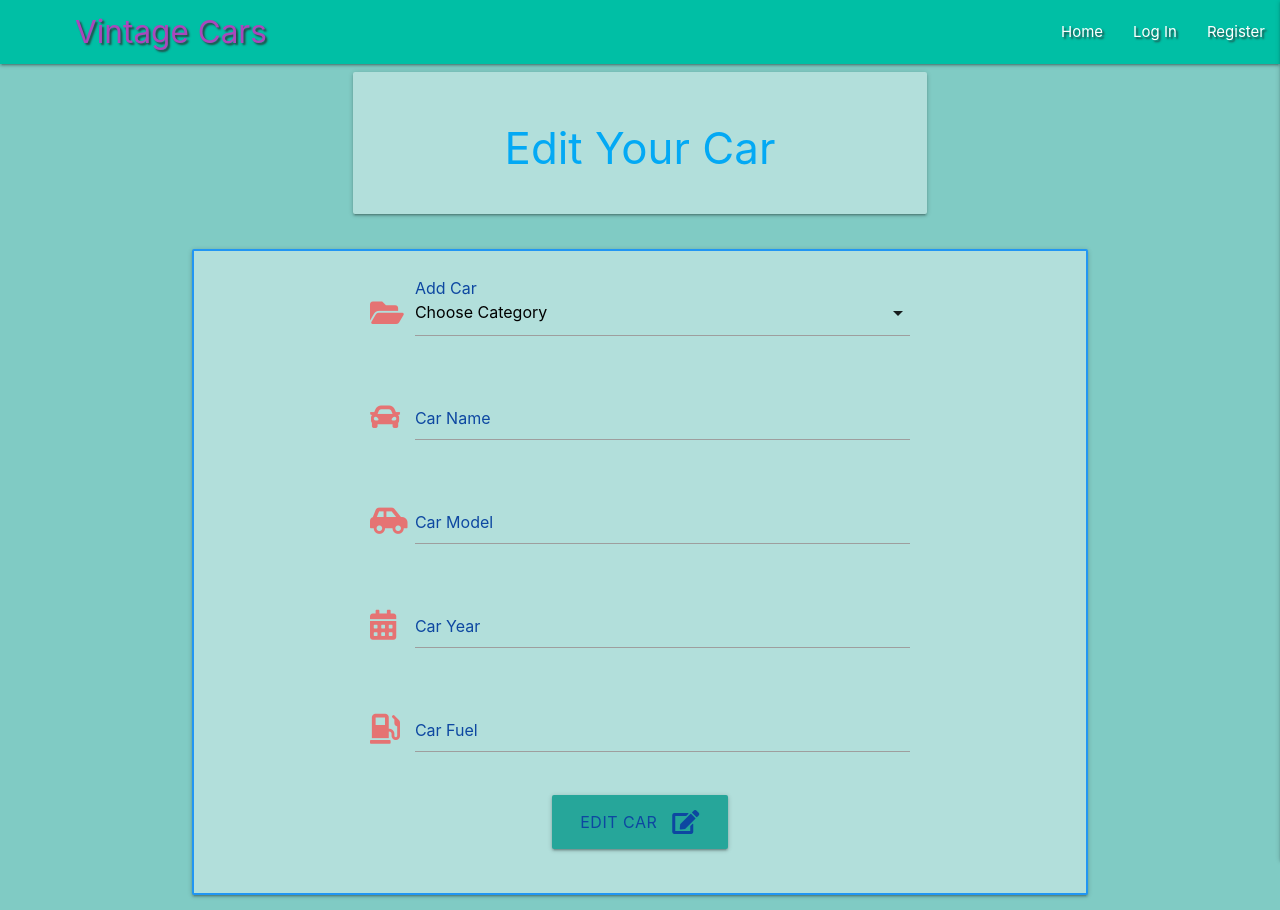
After one commit to Maras00/MS3, a Flask app: template templates/edit_car.html in a window 1280 px wide. The commit adds this page. Run offline with Flask 2, Linux system fonts and the light colour scheme; the template is opened without the code that fills it, so the values that code supplies are empty; some libraries are stand-ins or nearby versions.

Commit message:
Added Edit and Delete button to cars.html

```diff
--- a/app.py
+++ b/app.py
@@ -117,6 +117,32 @@ def add_car():
     return render_template("add_car.html", username=username, categories=categories)
 
 
+@app.route("/edit_car/<car_id>", methods=["GET", "POST"])
+def edit_car(car_id):
+    if request.method == "POST":
+        submit = {
+            "category_name": request.form.get("category_name"),
+            "car_name": request.form.get("car_name").capitalize(),
+            "car_model": request.form.get("car_model").capitalize(),
+            "car_year": request.form.get("car_year"),
+            "car_fuel": request.form.get("car_fuel").capitalize(),
+            "created_by": session["user"].capitalize()
+        }
+        mongo.db.cars.update({"_id": ObjectId(car_id)}, submit)
+        flash("Task Successfully Updated")
+
+    car = mongo.db.cars.find_one({"_id": ObjectId(car_id)})
+    categories = mongo.db.categories.find().sort("category_name", 1)
+    return render_template("edit_car.html", car=car, categories=categories)
+
+
+@app.route("/delete_car/<car_id>")
+def delete_car(car_id):
+    mongo.db.cars.remove({"_id": ObjectId(car_id)})
+    flash("Car Successfully Deleted")
+    return redirect(url_for("get_cars"))
+
+
 if __name__ == "__main__":
     app.run(host=os.environ.get("IP"),
             port=int(os.environ.get("PORT")),
--- a/static/css/style.css
+++ b/static/css/style.css
@@ -14,3 +14,7 @@ body {
 .text-shadow {
     text-shadow: 2px 2px 2px rgba(40, 47, 49, 0.8);
 }
+
+.btn-small {
+    margin: 5px;
+}
--- /dev/null
+++ b/templates/edit_car.html
@@ -0,0 +1,75 @@
+{% extends "base.html" %}
+{% block content %}
+
+    <div class="row">
+        <div class="col s12 m8 offset-m2">
+            <div class="card-panel teal lighten-4">
+                <h3 class="center-align light-blue-text text-darken 4">
+                    {{ username | capitalize }} Edit Your Car
+                </h3>
+            </div>
+        </div>
+    </div>
+
+    <div class="row card-panel teal lighten-4" style="border: 2px solid #2196f3">
+        <form class="col s12 m8 offset-m2" method="POST" action="{{ url_for('edit_car', car_id=car._id) }}">
+            <div class="row">
+                <div class="input-field col s12">
+                    <i class="fas fa-folder-open red-text text-lighten-2 prefix"></i>
+                    <select id="category_name" name="category_name" class="validate" required>
+                        <option value="" disabled selected>Choose Category</option>
+                        {% for category in categories %}
+                        <option value="{{ category.category_name }}">{{ category.category_name | capitalize }}</option>
+                        {% endfor %}
+                    </select>
+                    <label class="blue-text text-darken-4" style="font-size: 16px"
+                        for="category_name">Add Car</label>
+                </div>
+            </div>
+            <div class="row">
+                <div class="input-field col s12">
+                    <i class="fas fa-car red-text text-lighten-2 prefix"></i>
+                    <input id="car_name" name="car_name" minlength="3" maxlength="50"
+                        type="text" class="validate" required>
+                    <label class="blue-text text-darken-4" style="font-size: 16px"
+                        for="car_name">Car Name</label>
+                </div>
+            </div>
+            <div class="row">
+                <div class="input-field col s12">
+                    <i class="fas fa-car-side red-text text-lighten-2 prefix"></i>
+                    <input id="car_model" name="car_model" minlength="3" maxlength="50"
+                        type="text" class="validate" required>
+                    <label class="blue-text text-darken-4" style="font-size: 16px"
+                        for="car_model">Car Model</label>
+                </div>
+            </div>
+            <div class="row">
+                <div class="input-field col s12">
+                    <i class="fas fa-calendar-alt red-text text-lighten-2 prefix"></i>
+                    <input id="car_year" name="car_year" minlength="4" maxlength="4"
+                        type="text" class="validate" required>
+                    <label class="blue-text text-darken-4" style="font-size: 16px"
+                        for="car_year">Car Year</label>
+                </div>
+            </div>
+            <div class="row">
+                <div class="input-field col s12">
+                    <i class="fas fa-gas-pump red-text text-lighten-2 prefix"></i>
+                    <input id="car_fuel" name="car_fuel" minlength="3" maxlength="50"
+                        type="text" class="validate" required>
+                    <label class="blue-text text-darken-4" style="font-size: 16px"
+                        for="car_fuel">Car Fuel</label>
+                </div>
+            </div>
+            <div class="row">
+                <div class="col s12 center-align">
+                    <button type="submit" class="btn-large blue-text text-darken-4" style="font-size: 16px">
+                        Edit Car<i class="fas fa-edit right"></i>
+                    </button>
+                </div>
+            </div>
+        </form>
+    </div>
+
+{% endblock %}
--- a/templates/register.html
+++ b/templates/register.html
@@ -11,7 +11,7 @@
 					<div class="input-field col s12">
 						<i class="fas fa-user-plus prefix light-blue-text text-darken-4"></i>
 						<input id="username" name="username" type="text"  minlength="3"
-                        maxlength="15" pattern="^[a-zA-Z0-9]{3,15}$" class="validate" required>
+                            maxlength="15" pattern="^[a-zA-Z0-9]{3,15}$" class="validate" required>
 						<label for="username">Username</label>
 					</div>
                 </div>
@@ -20,7 +20,7 @@
                     <div class="input-field col s12">
 						<i class="fas fa-user-lock prefix light-blue-text text-darken-4"></i>
                         <input id="password" name="password" type="password" minlength="3"
-                        maxlength="15" pattern="^[a-zA-Z0-9]{3,15}$" class="validate" required>
+                            maxlength="15" pattern="^[a-zA-Z0-9]{3,15}$" class="validate" required>
                         <label for="password">Password</label>
                     </div>
                 </div>
```
Also changed, not shown: templates/cars.html (+43 -15 lines), templates/profile.html (+10 -0 lines).
